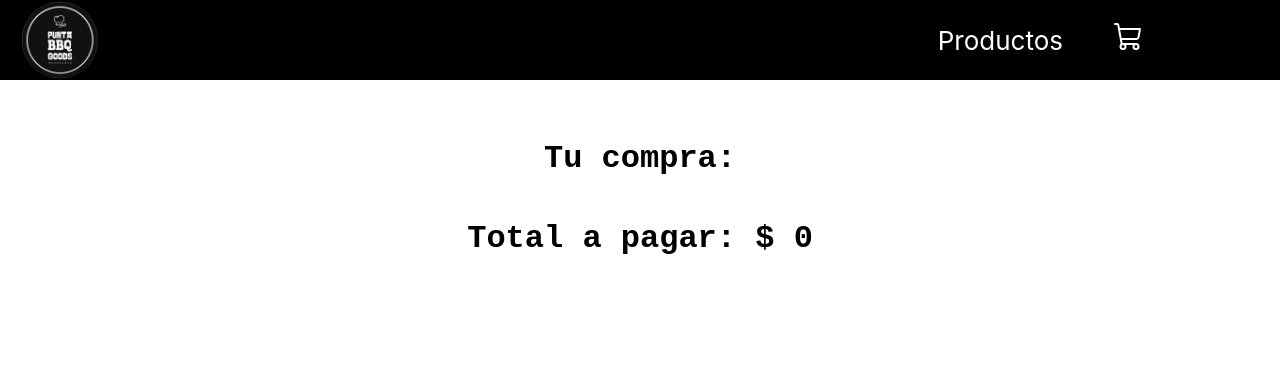
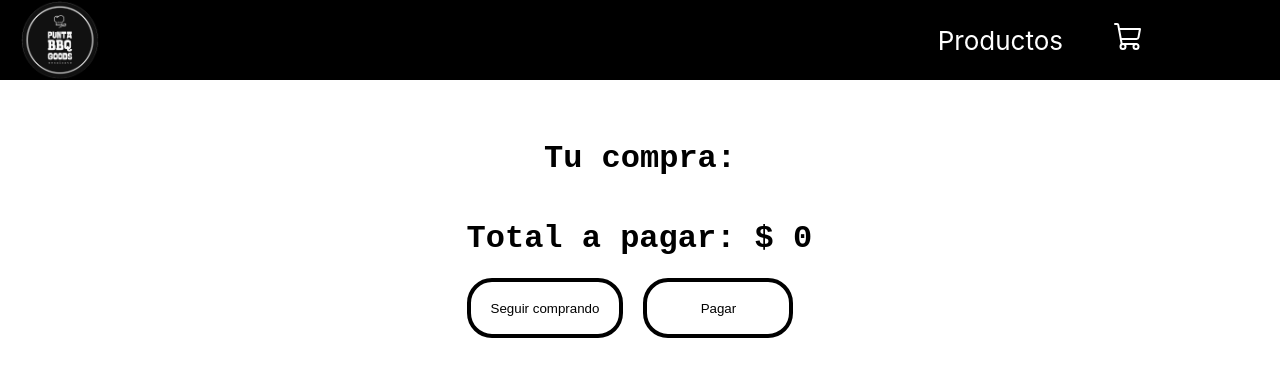
Before and after one commit to pedrosb90/pgstore, a React (Create React App) app in the folder pgstore/: page /carrito in a window 1280 px wide. Shown: the top 376 px of the page. Built offline with nearby package versions, Linux system fonts and the light colour scheme.

Commit message:
carrito/ quantity change buttons css and functions

```diff
--- a/pgstore/src/Carrito.css
+++ b/pgstore/src/Carrito.css
@@ -15,3 +15,36 @@
   margin: 30px;
   padding: 20px;
 }
+.btn-out {
+  background-color: transparent;
+  border: 4px solid black;
+  min-width: 150px;
+  height: 60px;
+  margin-bottom: 100px;
+  margin-right: 20px;
+  padding-left: 20px;
+  padding-right: 20px;
+  padding-top: 10px;
+  padding-bottom: 10px;
+  border-radius: 25px;
+}
+
+.btn-out:hover {
+  background-color: black;
+  color: white;
+  cursor: pointer;
+}
+.total-check {
+  align-items: center;
+}
+.cantidad {
+  width: 25px;
+  justify-content: center;
+  text-align: center;
+}
+.cantidad-btn {
+  margin: 2px;
+  border-radius: 5px;
+  color: white;
+  background-color: black;
+}
--- a/pgstore/src/pages/carrito/Carrito.jsx
+++ b/pgstore/src/pages/carrito/Carrito.jsx
@@ -27,6 +27,8 @@ export const Carrito = () => {
 
       <div className="total-check">
         <h1>Total a pagar: $ {totalCheck}</h1>
+        <button className="btn-out"> Seguir comprando</button>
+        <button className="btn-out">Pagar</button>
       </div>
     </div>
   );
--- a/pgstore/src/pages/carrito/ItemEnCarrito.jsx
+++ b/pgstore/src/pages/carrito/ItemEnCarrito.jsx
@@ -21,15 +21,22 @@ export const ItemEnCarrito = (props) => {
         <p> {tamaño}</p>
         <h2>$ {precio}</h2>
         <div className="cuenta">
-          <button onClick={() => quitarCarrito(id)}> - </button>
+          <button className="cantidad-btn" onClick={() => quitarCarrito(id)}>
+            {" "}
+            -{" "}
+          </button>
           <input
+            className="cantidad"
             value={cantidadEnCarrito}
             onChange={(e) => cambiarValorCantidad(Number(e.target.value), id)}
           />
-          <button onClick={() => agregarCarrito(id)}> + </button>
+          <button className="cantidad-btn" onClick={() => agregarCarrito(id)}>
+            {" "}
+            +{" "}
+          </button>
         </div>
         <div className="total-item">
-          <h2>Sub Total: $ {totalPrecioItem}</h2>
+          <h4>Sub Total: $ {totalPrecioItem}</h4>
         </div>
       </div>{" "}
     </div>
```
